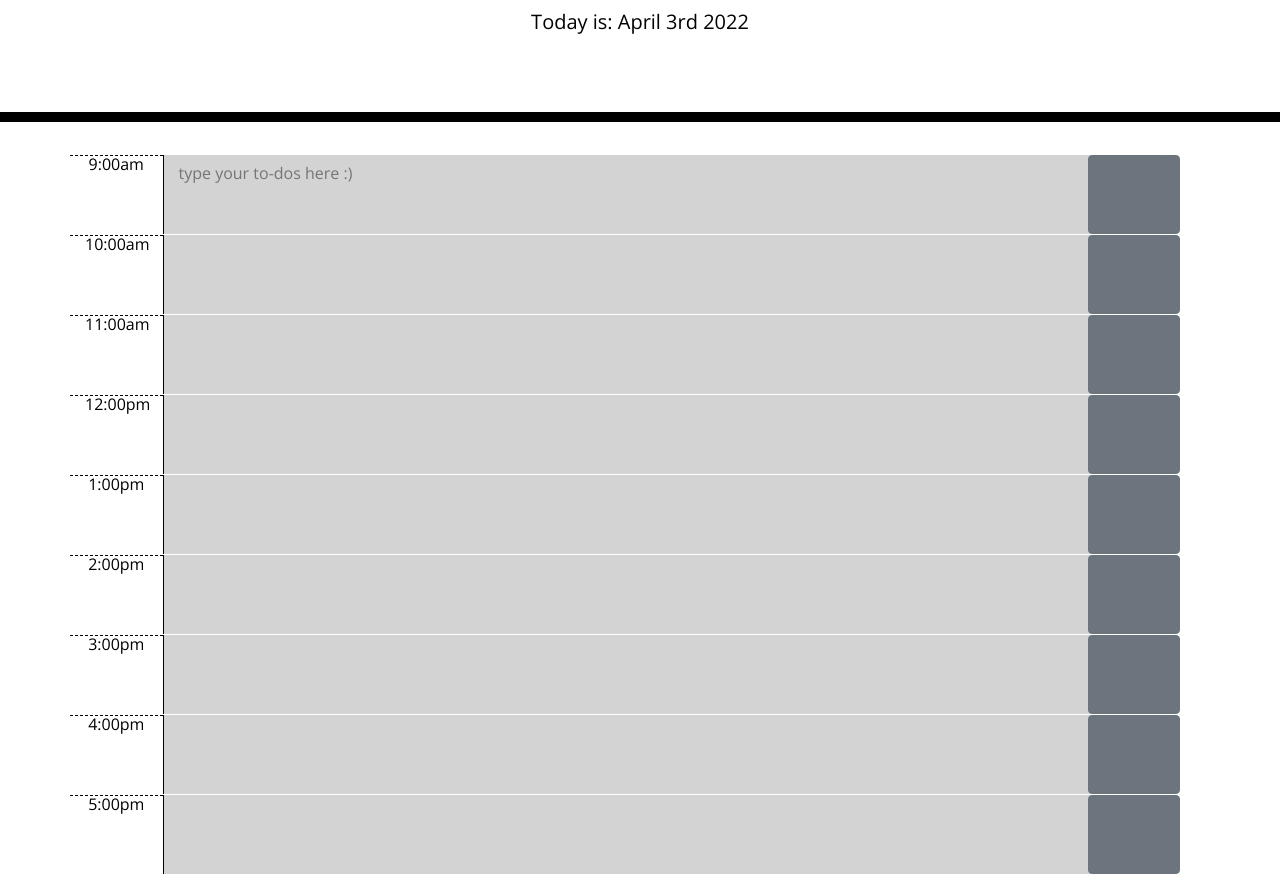
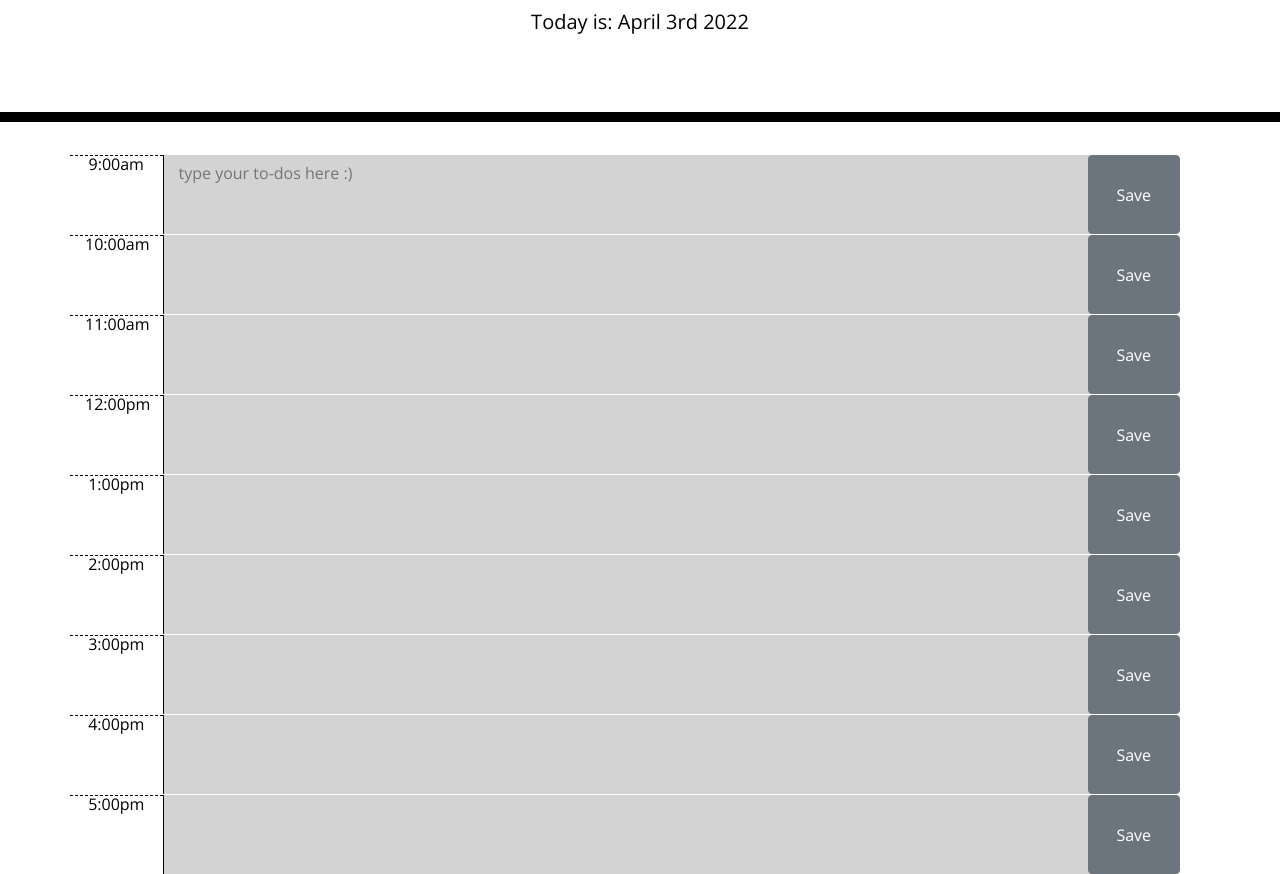
Before and after one commit to roger10e/task-scheduler, a plain HTML site: page index.html in a window 1280 px wide. Shown: the part 182-1056 px from the top of the page. Drawn offline with nearby package versions, Linux system fonts and the light colour scheme.

Commit message:
added text to buttons

```diff
--- a/index.html
+++ b/index.html
@@ -24,55 +24,55 @@
     <div id="9" class="row time-block input-group">
       <div class="hour col-md-1">9:00am</div>
       <textarea class="description col-md-10" placeholder="type your to-dos here :)"></textarea>
-      <button class="btn btn-secondary col-md-1"></button>
+      <button class="btn btn-secondary col-md-1">Save</button>
     </div>
 
     <div id="10" class="row time-block input-group">
       <div class="hour col-md-1">10:00am</div>
       <textarea class="description col-md-10"></textarea>
-      <button class="btn btn-secondary col-md-1"></button>
+      <button class="btn btn-secondary col-md-1">Save</button>
     </div>
 
     <div id="11" class="row time-block input-group">
       <div class="hour col-md-1">11:00am</div>
       <textarea class="description col-md-10"></textarea>
-      <button class="btn btn-secondary col-md-1"></button>
+      <button class="btn btn-secondary col-md-1">Save</button>
     </div>
 
     <div id="12" class="row time-block input-group">
       <div class="hour col-md-1">12:00pm</div>
       <textarea class="description col-md-10"></textarea>
-      <button class="btn btn-secondary col-md-1"></button>
+      <button class="btn btn-secondary col-md-1">Save</button>
     </div>
 
     <div id='13' class="row time-block input-group">
       <div class="hour col-md-1">1:00pm</div>
       <textarea class="description col-md-10"></textarea>
-      <button class="btn btn-secondary col-md-1"></button>
+      <button class="btn btn-secondary col-md-1">Save</button>
     </div>
 
     <div id="14" class="row time-block input-group">
       <div class="hour col-md-1">2:00pm</div>
       <textarea class="description col-md-10"></textarea>
-      <button class="btn btn-secondary col-md-1"></button>
+      <button class="btn btn-secondary col-md-1">Save</button>
     </div>
 
     <div id="15" class="row time-block input-group">
       <div class="hour col-md-1">3:00pm</div>
       <textarea class="description col-md-10"></textarea>
-      <button class="btn btn-secondary col-md-1"></button>
+      <button class="btn btn-secondary col-md-1">Save</button>
     </div>
 
     <div id="16" class="row time-block input-group">
       <div class="hour col-md-1">4:00pm</div>
       <textarea class="description col-md-10"></textarea>
-      <button class="btn btn-secondary col-md-1"></button>
+      <button class="btn btn-secondary col-md-1">Save</button>
     </div>
 
     <div id="17" class="row time-block input-group">
       <div class="hour col-md-1">5:00pm</div>
       <textarea class="description col-md-10"></textarea>
-      <button class="btn btn-secondary col-md-1"></button>
+      <button class="btn btn-secondary col-md-1">Save</button>
     </div>
 
 
```
